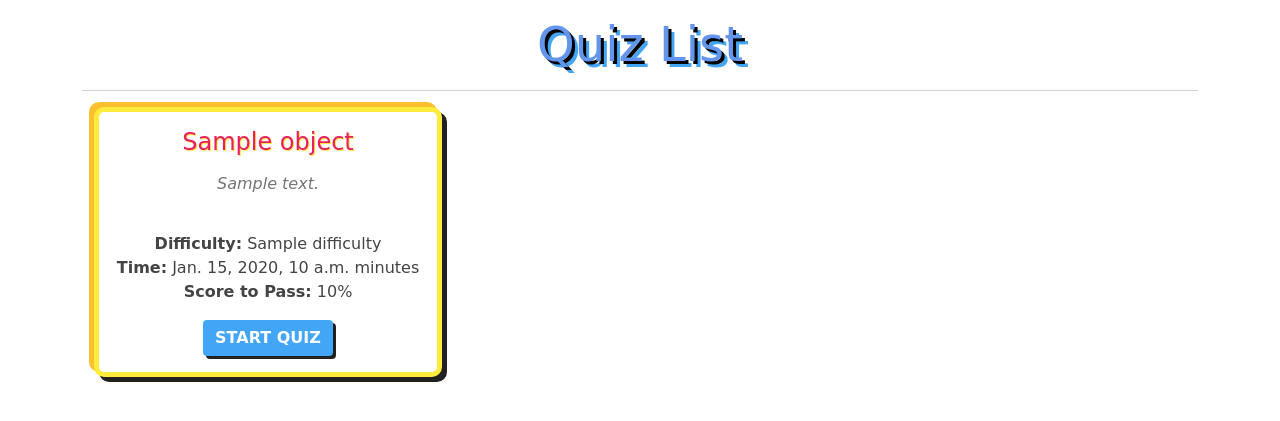
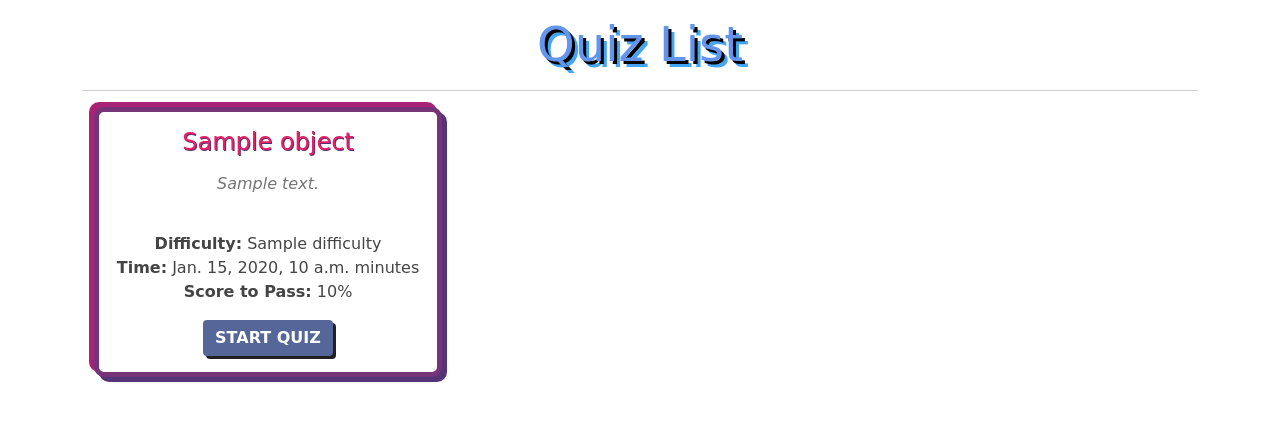
Before and after one commit to youngroma/Quiz-web-app, a Django app: template quizes/templates/quizes/main.html in a window 1280 px wide. Shown: the part 60-481 px from the top of the page. Run offline with Django 3.2, Linux system fonts and the light colour scheme; the template is opened without the code that fills it: most values are stand-ins (such as "Sample title", 1, 10 or a date in 2020); grey boxes are pictures that could not be loaded.

Commit message:
updated colors for quiz block on the main page

```diff
--- a/static/style.css
+++ b/static/style.css
@@ -97,39 +97,36 @@ ul.mainmenu li {
 
 
 
-/* Стиль заголовка страницы */
+
 .quiz-list h1 {
     font-size: 3rem;
-    color: cornflowerblue; /* Верхний слой */
+    color: cornflowerblue;
     text-align: center;
     text-shadow:
-        3px 3px 0 black,  /* Красный нижний слой */
-        6px 6px 0 #42a5f5;  /* Дополнительный слой для эффекта глубины */
+        3px 3px 0 black,
+        6px 6px 0 #42a5f5;
 }
 
 
 
-/* Карточки квизов */
 .card {
     text-align: center;
     background: #ffffff;
-    border: 5px solid #ffeb3b;
-    box-shadow: 5px 5px 0px #212121, -5px -5px 0px #fbc02d;
+    border: 5px solid #773377;
+    box-shadow: 5px 5px 0px #553377, -5px -5px 0px #AA2277 ;
     transition: transform 0.3s ease, box-shadow 0.3s ease;
     border-radius: 10px;
 }
 
-/* Эффект комиксов при наведении */
 .card:hover {
     transform: scale(1.05) rotate(-2deg);
-    box-shadow: 7px 7px 0px #212121, -7px -7px 0px #fbc02d;
+    box-shadow: 7px 7px 0px #212121, -7px -7px 0px #AA2277;
 }
 
-/* Стиль заголовка и текста карточек */
 .card-title {
     color: #e91e63;
     font-size: 1.5rem;
-    text-shadow: 1px 1px 0px #ffeb3b;
+    text-shadow: 1px 1px 0px #553377;
     margin-bottom: 1rem;
 }
 
@@ -138,9 +135,8 @@ ul.mainmenu li {
     color: #757575;
 }
 
-/* Кнопка старта квиза */
 .start-quiz-button {
-    background-color: #42a5f5;
+    background-color: #556699;
     border: none;
     color: #ffffff;
     font-weight: bold;
@@ -150,22 +146,20 @@ ul.mainmenu li {
 }
 
 .start-quiz-button:hover {
-    background-color: #1e88e5;
+    background-color: #884477;
     box-shadow: 5px 5px 0px #212121;
     transform: scale(1.05) rotate(-1deg);
 }
 
-/* Стили для второго ряда */
 .card:nth-child(4), .card:nth-child(5), .card:nth-child(6) {
     background: linear-gradient(135deg, #ff8f00, #fbc02d);
     border: 5px solid #212121;
     box-shadow: 5px 5px 0px #37474f, -5px -5px 0px #212121;
 }
 
-/* Модальное окно */
 .modal-content {
     background-color: #ffffff;
-    border: 5px solid #ffeb3b;
+    /*border: 5px solid black;*/
     border-radius: 10px;
     box-shadow: 5px 5px 0px #212121;
     font-size: 1.2rem;
```
